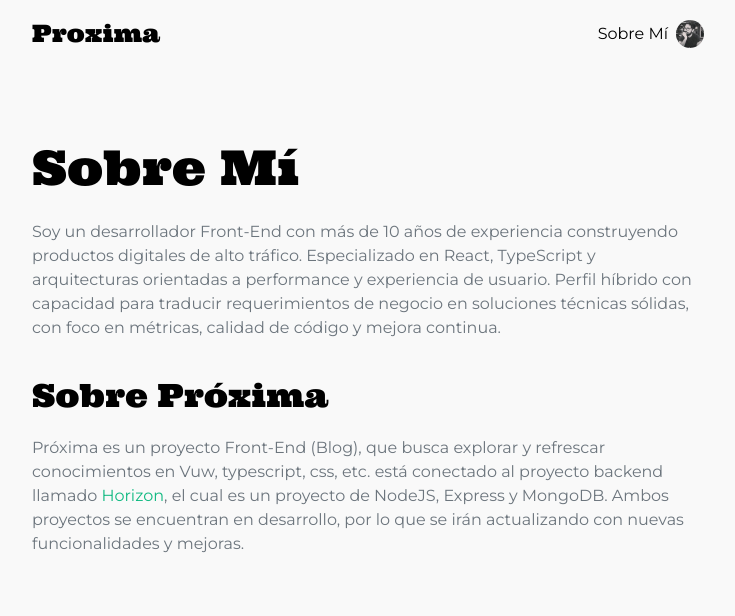
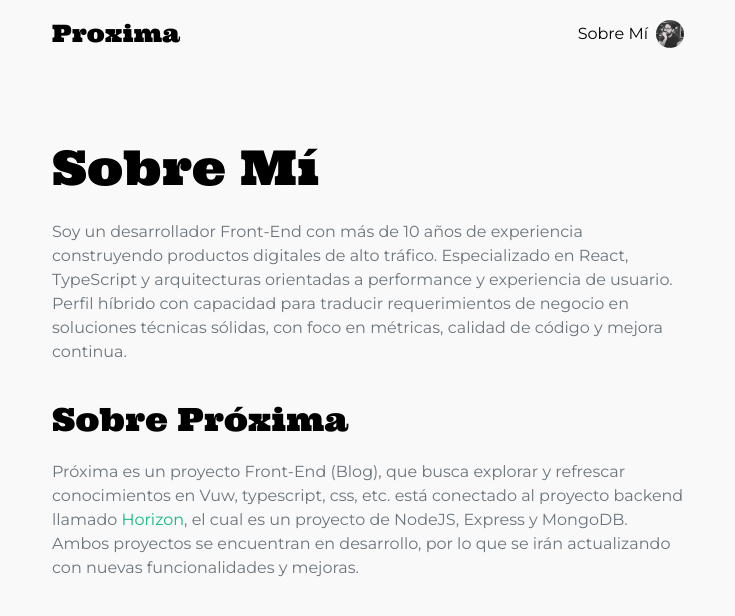
Before and after one commit to rlopezse/proxima, a Vue app: page /about in a window 1280 px wide. Shown: the top 616 px of the page, without its empty margins (272-1007 px from the left). Built offline with nearby package versions, Linux system fonts and the light colour scheme.

Commit message:
updated: fuentes y otros detalles

```diff
--- a/src/App.vue
+++ b/src/App.vue
@@ -11,7 +11,7 @@ import NavBar from './components/navbar/NavBar.vue'
 
 <style scoped>
 .container {
-  max-width: 672px;
+  max-width: 632px;
   width: calc(100% - 32px);
   margin: 0 auto;
 }
--- a/src/components/navbar/NavBar.vue
+++ b/src/components/navbar/NavBar.vue
@@ -4,7 +4,7 @@ console.log('Bar component loaded')
 
 <template>
   <nav class="navbar">
-    <div class="navbar_containter">
+    <div class="navbar_container">
       <RouterLink to="/" class="navbar_logo">Proxima</RouterLink>
       <RouterLink to="/about" class="navbar_myself">
         <span>Sobre Mí</span><img src="../../assets/avatar.jpeg"
@@ -19,8 +19,8 @@ console.log('Bar component loaded')
   border-bottom: 1px solid var(--grey-300);
 }
 
-.navbar_containter {
-  max-width: 672px;
+.navbar_container {
+  max-width: 632px;
   width: calc(100% - 32px);
   margin: 0 auto;
   display: flex;
--- a/src/components/post-item/PostItem.vue
+++ b/src/components/post-item/PostItem.vue
@@ -32,18 +32,22 @@ defineProps<{
 
 .post_title {
   font-size: 24px;
-  font-weight: 800;
+  font-weight: 900;
   color: var(--primary);
   transition: opacity 0.3s ease;
+  margin-bottom: 4px;
 }
 
 .post_date {
-  font-size: 12px;
-  margin-bottom: 4px;
-  color: var(--gray-700);
+  font-size: 14px;
+  color: var(--gray-800);
+  font-family:
+    source-serif-pro, Georgia, Cambria, 'Times New Roman', Times, serif;
 }
 
 .post_spoiler {
-  font-size: 14px;
+  font-size: 18px;
+  font-family:
+    source-serif-pro, Georgia, Cambria, 'Times New Roman', Times, serif;
 }
 </style>
```
